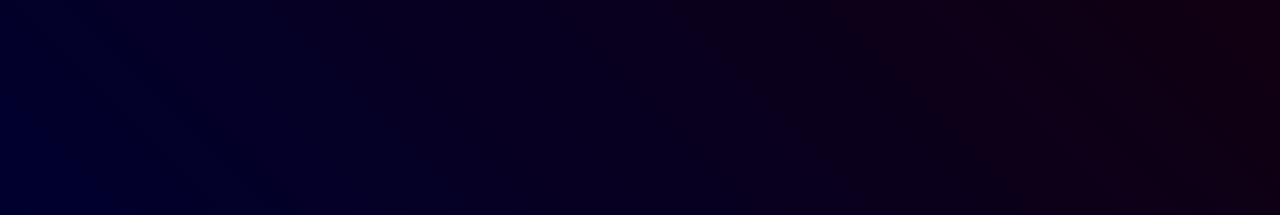
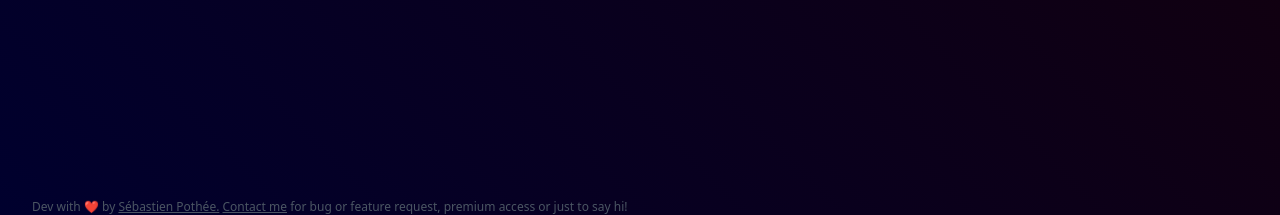
Before and after one commit to Seb-Pot-Dev/ai-boost, a Symfony app: template templates/home/index.html.twig in a window 1280 px wide. Shown: the part 585-800 px from the top of the page. Run offline with Twig, Linux system fonts and the light colour scheme; the template is opened without the code that fills it, so the values that code supplies are empty; style sheets or scripts are compiled from the project's sources; some libraries are stand-ins or nearby versions.

Commit message:
footer on homepage

```diff
--- a/templates/home/index.html.twig
+++ b/templates/home/index.html.twig
@@ -24,4 +24,17 @@
                 </div>
             </div>
         </div>
+    <footer>
+    <div class="absolute flex bottom-0 px-8">
+        <div class="flex text-gray-600 text-xs">
+            <p>Dev with ❤️ by&nbsp</p>
+            <a class="underline text-gray-600 text-xs group-hover:text-white" href="https://www.sebastienpothee.com">Sébastien Pothée.</a>
+        </div>
+
+        <div class="flex text-gray-600 text-xs">
+        &nbsp
+        <a href="mailto:sebastien.pothee.dev@gmail.com" class="underline">Contact me</a><p class="">&nbspfor bug or feature request, premium access or just to say hi!</p>
+        </div>
+    </div>
+    </footer>
 {% endblock %}
```
